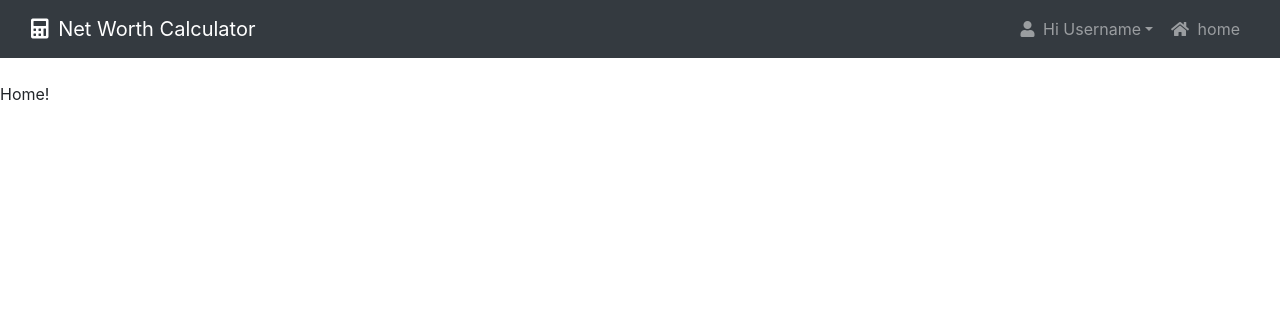
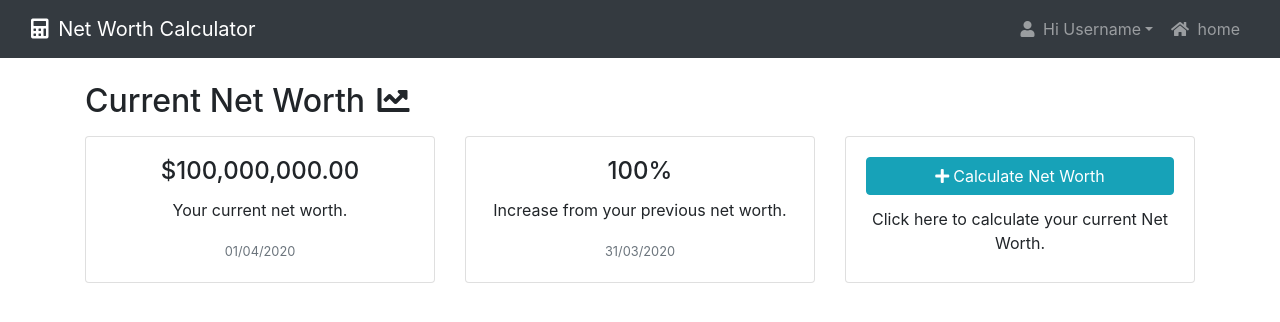
Before and after one commit to Gabriel95/nw-frontend, a React (Create React App) app: page / in a window 1280 px wide. Shown: the top 322 px of the page. Built offline with nearby package versions, Linux system fonts and the light colour scheme; the HTML template or start-up script is replaced by a standard one.

Commit message:
Added a Card deck to home component.

```diff
--- a/src/Home.js
+++ b/src/Home.js
@@ -6,7 +6,43 @@ class Home extends React.Component {
     return (
       <div>
         <Navbar />
-        Home!
+        <div className="container">
+          <h2 className="mb-3">
+            Current Net Worth <i className="fas fa-chart-line ml-1"></i>
+          </h2>
+          <div className="card-deck">
+            <div className="card text-center">
+              <div className="card-body">
+                <h4 className="card-title">$100,000,000.00</h4>
+                <p className="card-text">Your current net worth.</p>
+                <p className="card-text">
+                  <small className="text-muted">01/04/2020</small>
+                </p>
+              </div>
+            </div>
+            <div className="card text-center">
+              <div className="card-body">
+                <h4 className="card-title">100%</h4>
+                <p className="card-text">
+                  Increase from your previous net worth.
+                </p>
+                <p className="card-text">
+                  <small className="text-muted">31/03/2020</small>
+                </p>
+              </div>
+            </div>
+            <div className="card text-center">
+              <div className="card-body">
+                <button className="btn btn-info btn-block card-title">
+                  <i className="fas fa-plus mr-1"></i>Calculate Net Worth
+                </button>
+                <p className="card-text">
+                  Click here to calculate your current Net Worth.
+                </p>
+              </div>
+            </div>
+          </div>
+        </div>
       </div>
     );
   }
```
